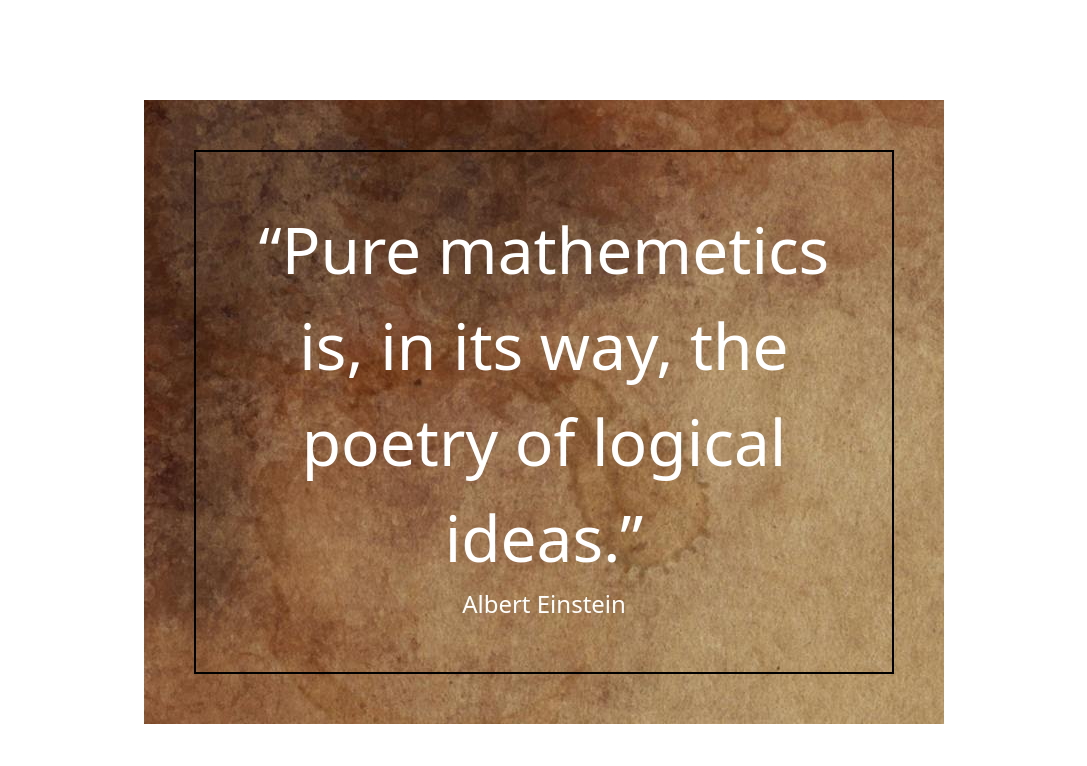
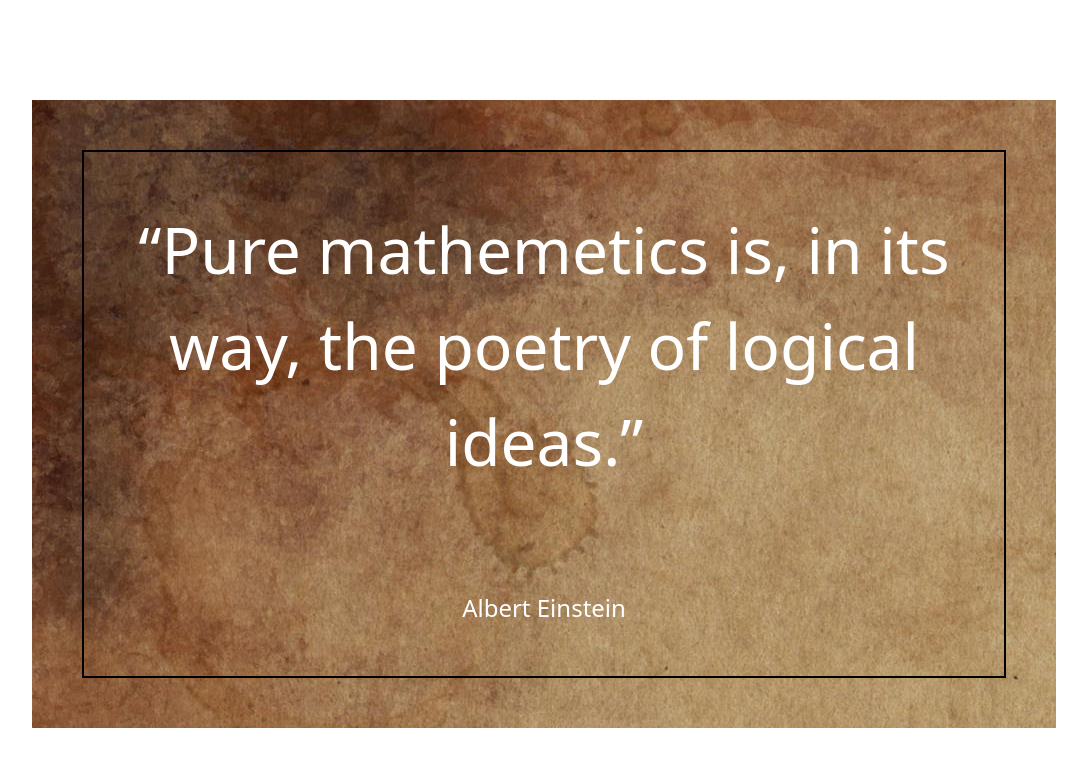
Before and after one commit to sithid/the-quote-card-express, a website: page public/index.html in a window 1280 px wide. Shown: the whole page, without its empty margins (96-1183 px from the left). Drawn offline with Linux system fonts and the light colour scheme.

Commit message:
tweaks for responsiveness

```diff
--- a/public/css/style.css
+++ b/public/css/style.css
@@ -1,7 +1,8 @@
 @import url('./reset.css');
 
 .background-img {
-  width: 800px;
+  width: 90%;
+  min-width: 500px;
   background-image: url('./../background-image.jpg');
   color: white;
   padding: 50px;
@@ -13,13 +14,32 @@
   flex-direction: column;
   text-align: center;
   padding: 50px;
+  gap: 80px;
   border: 2px solid black;
 }
 
 .quote-text {
-  font-size: 4rem;
+  font-size: 3rem;
 }
 
 .author-text {
+  font-size: 1rem;
+}
+
+@media screen and (width >= 700px) {
+  .quote-container {
+    gap: 100px;
+  }
+
+  .background-img {
+    width: 80%;
+  }
+
+  .quote-text {
+    font-size: 4rem;
+  }
+
+  .author-text {
   font-size: 1.5rem;
+  }
 }
```
